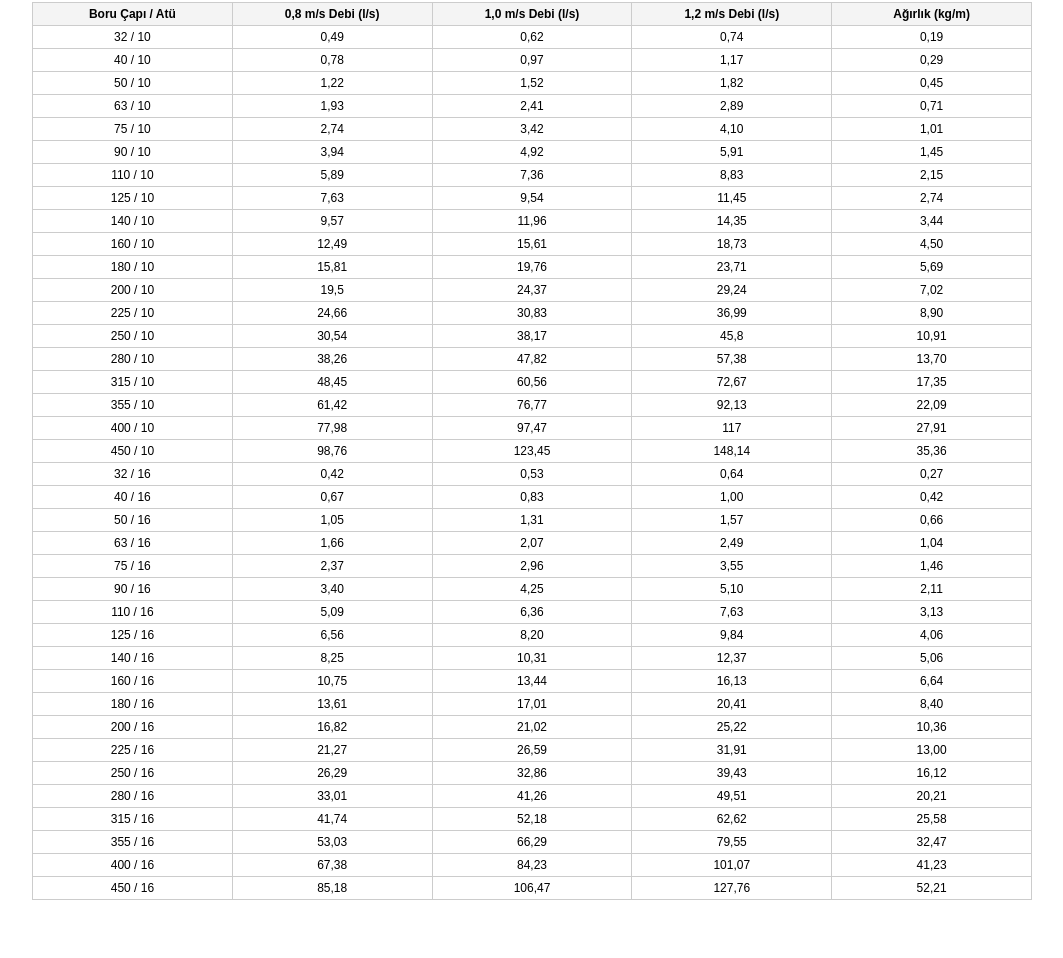
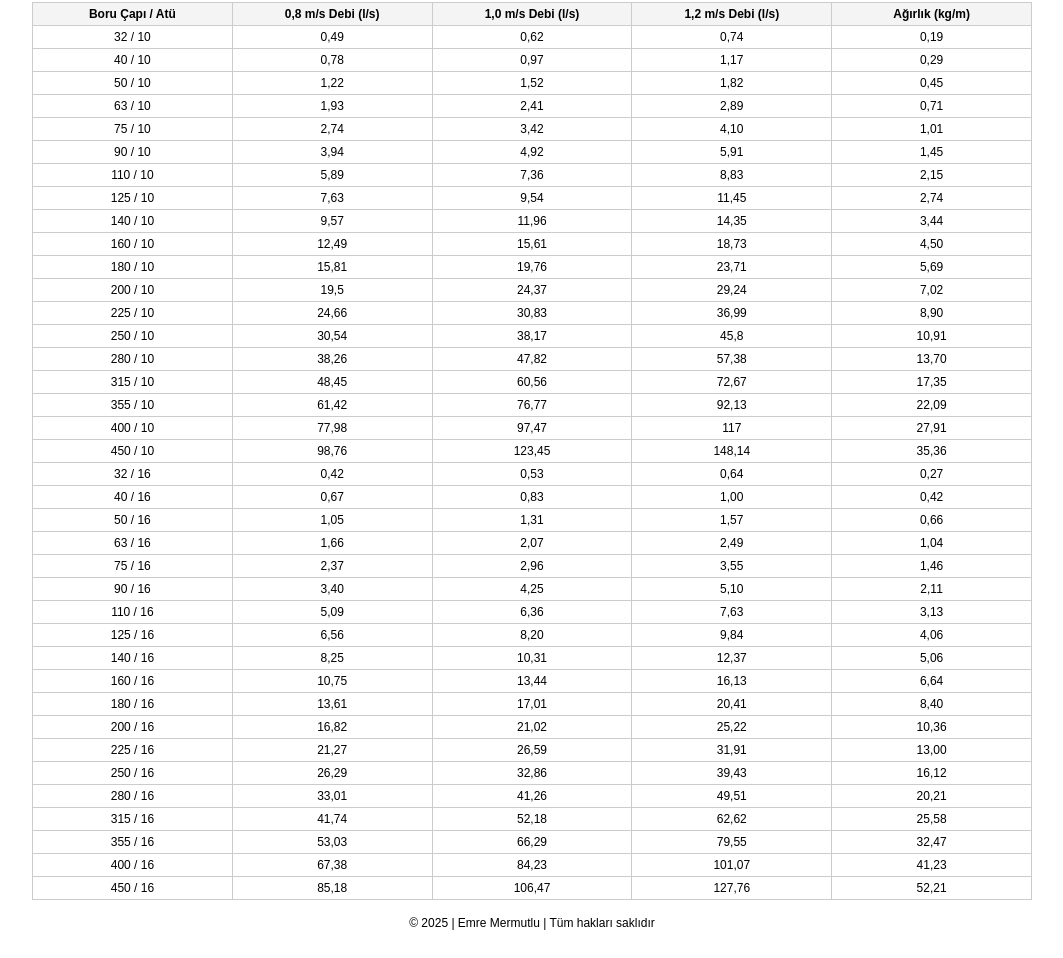
Before and after one commit to gptforce16/emre, a plain HTML site: page index.html in a window 1280 px wide. Shown: the part 669-1627 px from the top of the page, without its empty margins (108-1171 px from the left). Before the commit the page ends 1601 px from the top, so only its background shows below. Drawn offline with nearby package versions, Linux system fonts and the light colour scheme.

Commit message:
Update index.html

```diff
--- a/index.html
+++ b/index.html
@@ -586,5 +586,6 @@
       ekleNokta();
     };
   </script>
+<p style="text-align:center; font-size:12px;">© 2025 | Emre Mermutlu | Tüm hakları saklıdır</p>
 </body>
 </html>
```
